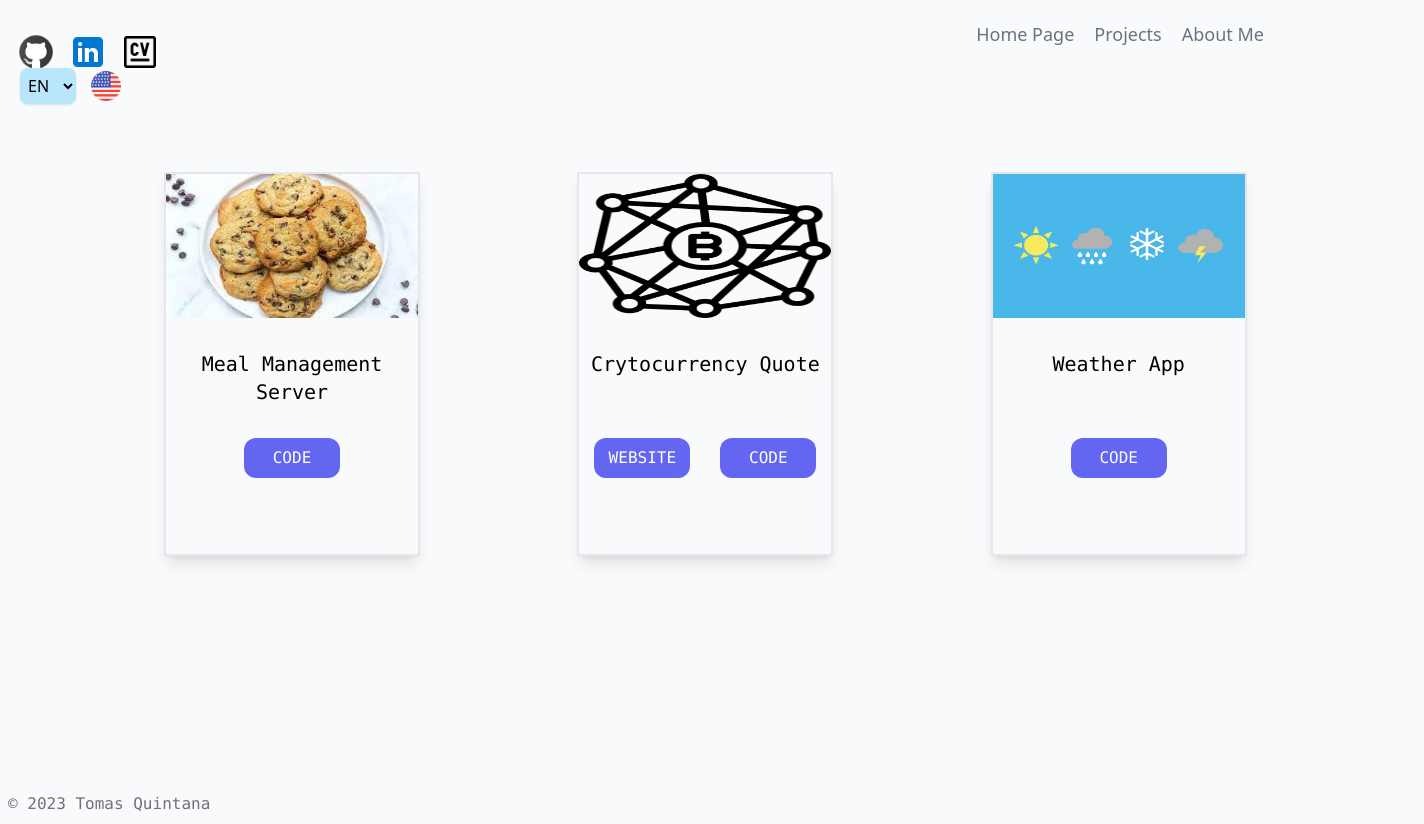
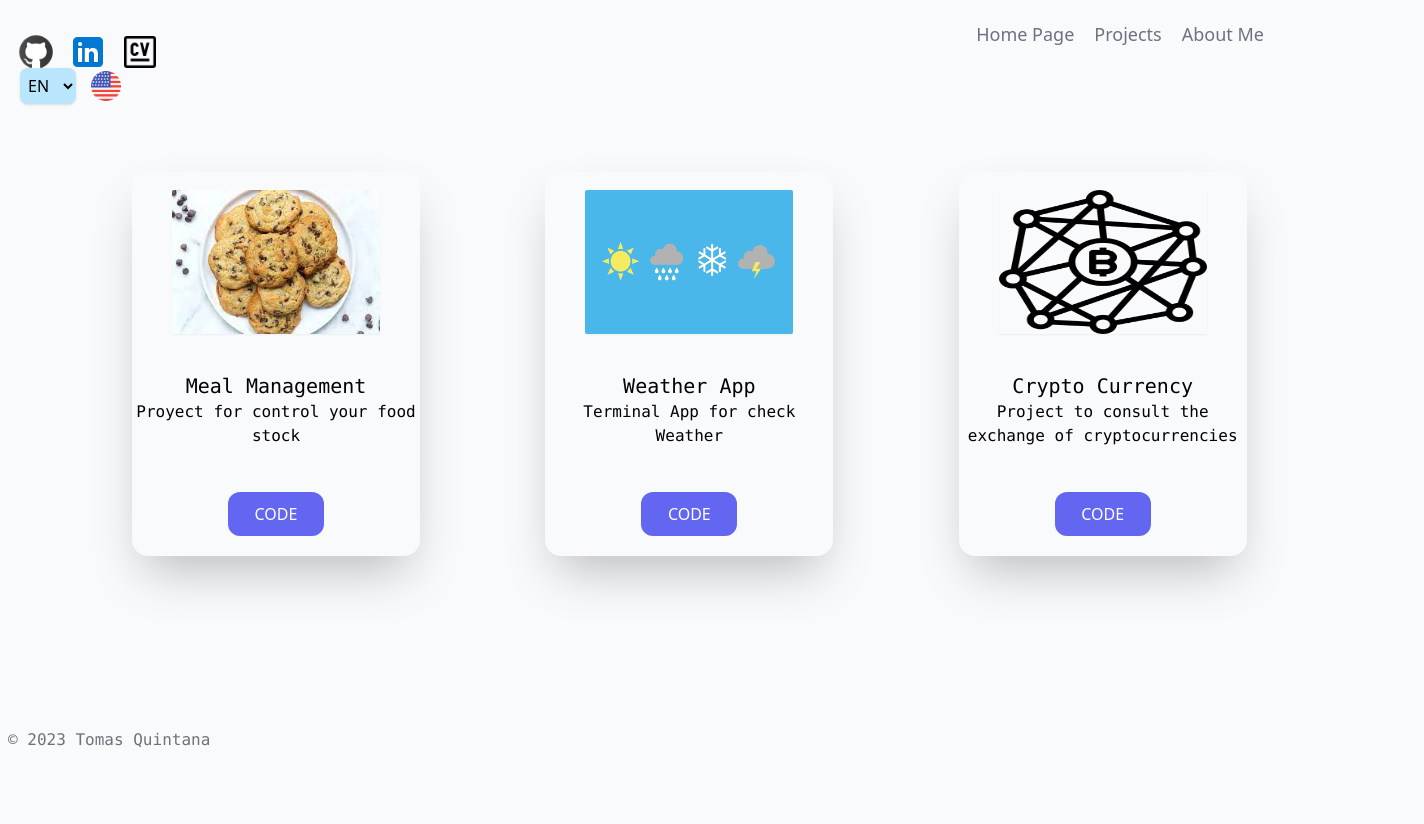
Before and after one commit to TomQuintana/Portfolio, a React (Vite) app: page /proyects in a window 1280 px wide. Shown: the whole page, 1424 px wide, since content can reach past the window. After the commit the page ends 800 px from the top, so only its background shows below. Built offline with nearby package versions, Linux system fonts and the light colour scheme.

Commit message:
feat/changes in proyects pages

```diff
--- a/src/pages/Proyects.jsx
+++ b/src/pages/Proyects.jsx
@@ -8,82 +8,62 @@ const Proyects = () => {
   const { t } = useTranslation();
   return (
     <>
-      <div className='w-full mx-36 md:grid md:grid-cols-3 mt-12 p-5 mb-36'>
-        <div
-          className="w-64 h-96 font-mono mb-16 border-2 border-gray-200 text-center shadow-lg hover:border-gray-500 hover:shadow-lg items-center"
-        >
-          <img
-            className='mb-8 h-36 w-64'
-            src={galleta} alt="MiloComidas" />
-          <Link
-            className='text-xl hover:cursor-pointer'
-            target="_blank"
-            to='https://github.com/TomQuintana/MiloComidas'
-          >
-            {t('mealProject')}
-          </Link>
+      <div className='w-full mx-28 md:grid md:grid-cols-3 mt-12 p-5 mb-36 '>
+        <div className='w-72 h-96 grid grid-cols-1 bg-gray-50 shadow-2xl rounded-2xl transition-transform duration-300 group-hover:scale-110'>
+          <div className='flex justify-center items-center'>
+            <img
+            className='mb-8 h-36 w-52 mt-3 rounded-sm shadow-sm'
+            src={galleta} alt="MiloComidas"/>
+          </div>
+          <div className='text-center font-mono'>
+            <h1 className='font-mono text-xl'>Meal Management</h1>
+            <h2>Proyect for control your food stock</h2>
+          </div>
           <div className='flex justify-around mt-8'>
-            <button className='w-24 p-2 bg-indigo-500 text-white uppercase rounded-xl hover:bg-indigo-600'>
+            <button className='w-24 p-1 bg-indigo-500 text-white uppercase rounded-xl hover:bg-indigo-600 mb-5'>
               <Link
                 target="_blank"
-                to='https://github.com/TomQuintana/MiloComidas'
+                to='https://github.com/TomQuintana/Meal-Management'
               >code
               </Link>
             </button>
           </div>
         </div>
-        <div
-          className="w-64 h-96 font-mono mb-16 border-2 border-gray-200 text-center shadow-lg hover:border-gray-500 hover:shadow-lg items-center"
-        >
-          <img
-            className='mb-6 h-36 w-64'
-            src={blockchainLogo} alt="MiloComidas" />
-          <Link
-            className='text-xl hover:cursor-pointer'
-            target="_blank"
-            to='https://github.com/TomQuintana/Cryptocurrency-Quote'
-          >
-            <h1 className='mt-8'>
-              Crytocurrency Quote
-            </h1>
-          </Link>
-          <div className='flex justify-around mt-10'>
-            <button className='w-24 p-2 bg-indigo-500 text-white uppercase rounded-xl hover:bg-indigo-600 mt-5'>
+        <div className='w-72 h-96 grid grid-cols-1 bg-gray-50 shadow-2xl rounded-2xl transition-transform duration-300 group-hover:scale-110'>
+          <div className='flex justify-center items-center'>
+            <img
+            className='mb-8 h-36 w-52 mt-3 rounded-sm shadow-sm'
+            src={weather} alt="MiloComidas"/>
+          </div>
+          <div className='text-center font-mono'>
+            <h1 className='font-mono text-xl'>Weather App</h1>
+            <h2>Terminal App for check Weather</h2>
+          </div>
+          <div className='flex justify-around mt-8'>
+            <button className='w-24 p-1 bg-indigo-500 text-white uppercase rounded-xl hover:bg-indigo-600 mb-5'>
               <Link
                 target="_blank"
-                to='https://cryptocurrency-quote-three.vercel.app/'
-              >website
-              </Link>
-            </button>
-            <button className='w-24 p-2 bg-indigo-500 text-white uppercase rounded-xl hover:bg-indigo-600 mt-5'>
-              <Link
-                target="_blank"
-                to='https://github.com/TomQuintana/Cryptocurrency-Quote'
+                to='https://github.com/TomQuintana/Weather-App'
               >code
               </Link>
             </button>
           </div>
         </div>
-                <div
-          className="w-64 h-96 font-mono mb-16 border-2 border-gray-200 text-center shadow-lg hover:border-gray-500 hover:shadow-lg items-center"
-        >
-          <img
-            className='mb-6 h-36 w-64'
-            src={weather} alt="Clima App" />
-          <Link
-            className='text-xl hover:cursor-pointer'
-            target="_blank"
-            to='https://github.com/TomQuintana/ClimaApp.git'
-          >
-            <h1 className='mt-8'>
-              Weather App
-            </h1>
-          </Link>
-          <div className='flex justify-around mt-10'>
-            <button className='w-24 p-2 bg-indigo-500 text-white uppercase rounded-xl hover:bg-indigo-600 mt-5'>
+        <div className='w-72 h-96 grid grid-cols-1 bg-gray-50 shadow-2xl rounded-2xl transition-transform duration-300 group-hover:scale-110'>
+          <div className='flex justify-center items-center'>
+            <img
+            className='mb-8 h-36 w-52 mt-3 rounded-sm shadow-sm'
+            src={blockchainLogo} alt="MiloComidas"/>
+          </div>
+          <div className='text-center font-mono'>
+            <h1 className='font-mono text-xl'>Crypto Currency</h1>
+            <h2>Project to consult the exchange of cryptocurrencies</h2>
+          </div>
+          <div className='flex justify-around mt-8'>
+            <button className='w-24 p-1 bg-indigo-500 text-white uppercase rounded-xl hover:bg-indigo-600 mb-5'>
               <Link
                 target="_blank"
-                to='https://github.com/TomQuintana/ClimaApp.git'
+                to='https://github.com/TomQuintana/Cryptocurrency-Quote'
               >code
               </Link>
             </button>
```
